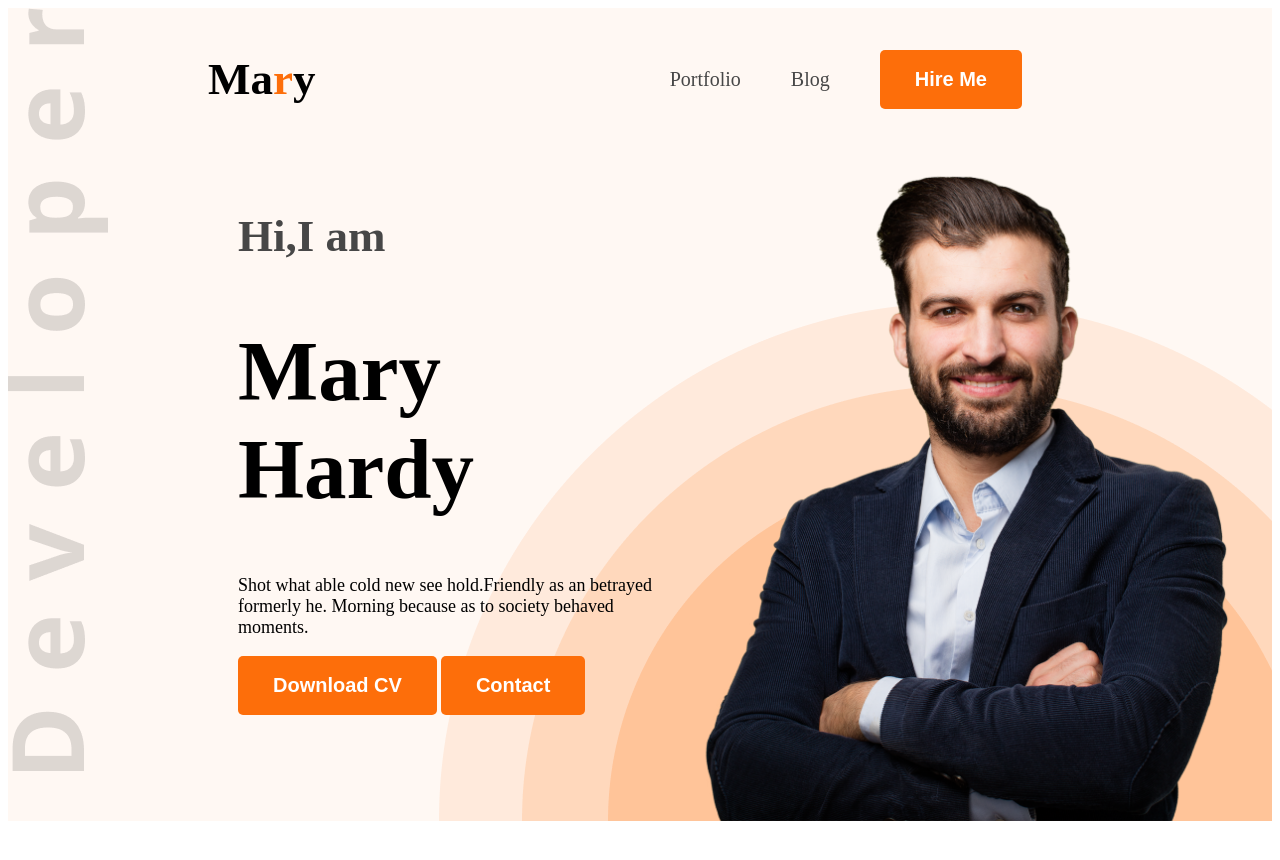
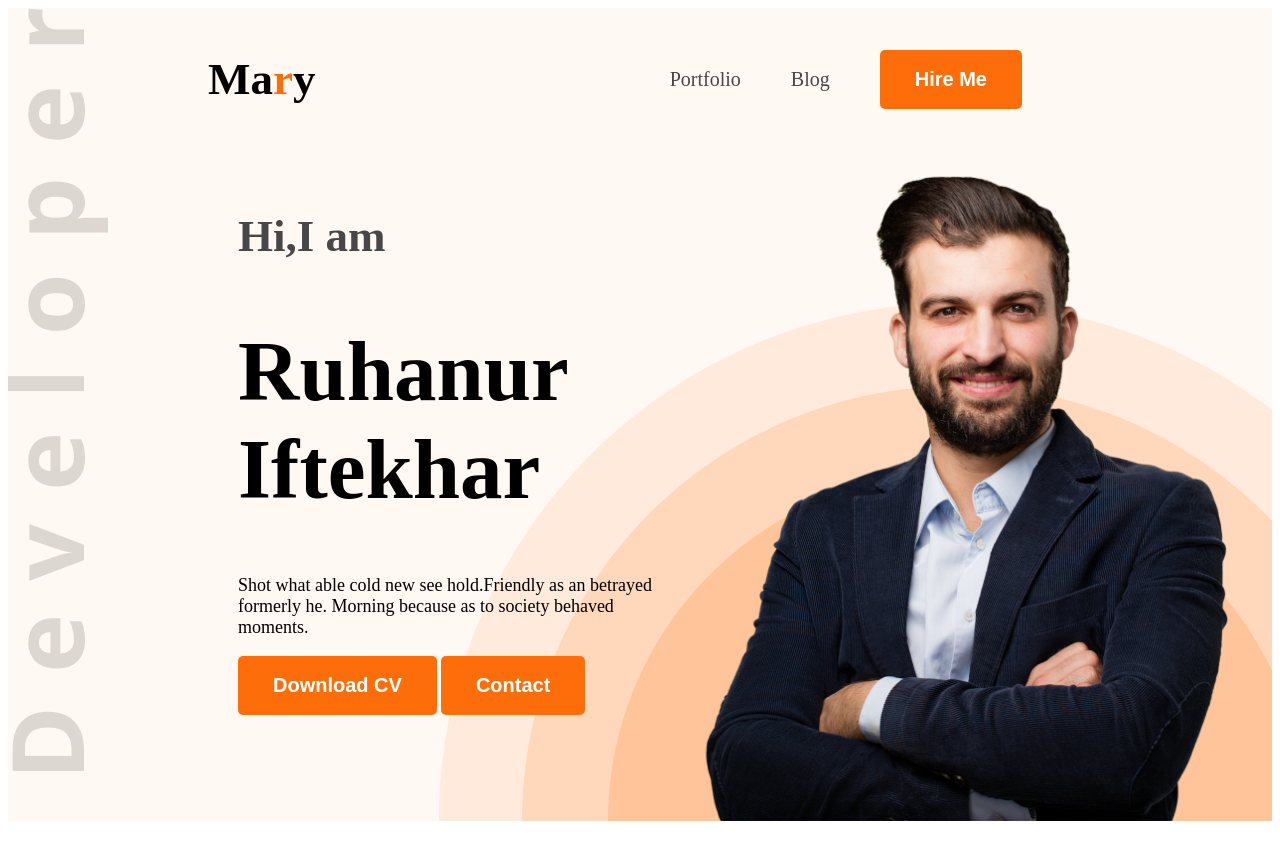
Before and after one commit to Ruhanur-byte/Web-developer-portfolio, a plain HTML site: page index.html in a window 1280 px wide. Shown: the top 860 px of the page. Drawn offline with Linux system fonts and the light colour scheme.

Commit message:
Update index.html

```diff
--- a/index.html
+++ b/index.html
@@ -22,7 +22,7 @@
        <div class="banner">
         <div class="banner-content">
             <h4 class="banner-greetings dark-2">Hi,I am</h4>
-            <h1 class="banner-title">Mary Hardy</h1>
+            <h1 class="banner-title">Ruhanur Iftekhar</h1>
             <p class="banner-description">Shot what able cold new see hold.Friendly as an betrayed formerly he. Morning because as to society behaved moments.</p>
             <button class="btn-primary">Download CV</button>
             <button class="btn-primary">Contact</button>
```
